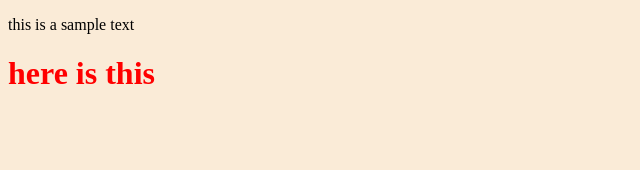
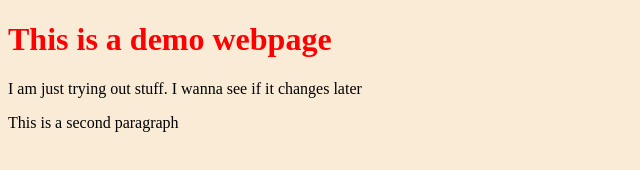
Before and after one commit to motoroboto/demo, a plain HTML site: page index.html in a window 1280 px wide. Shown: the whole page, without its empty margins (0-640 px from the left). Drawn offline with Linux system fonts and the light colour scheme.

Commit message:
more changes

```diff
--- a/index.html
+++ b/index.html
@@ -7,7 +7,9 @@
     <title>Document</title>
 </head>
 <body>
-    <p>this is a sample text</p>
-    <h1> here is this</h1>
+    <h1>This is a demo webpage</h1>
+    <p>I am just trying out stuff. I wanna see if it changes later</p>
+
+    <p>This is a second paragraph</p>
 </body>
 </html>
```
